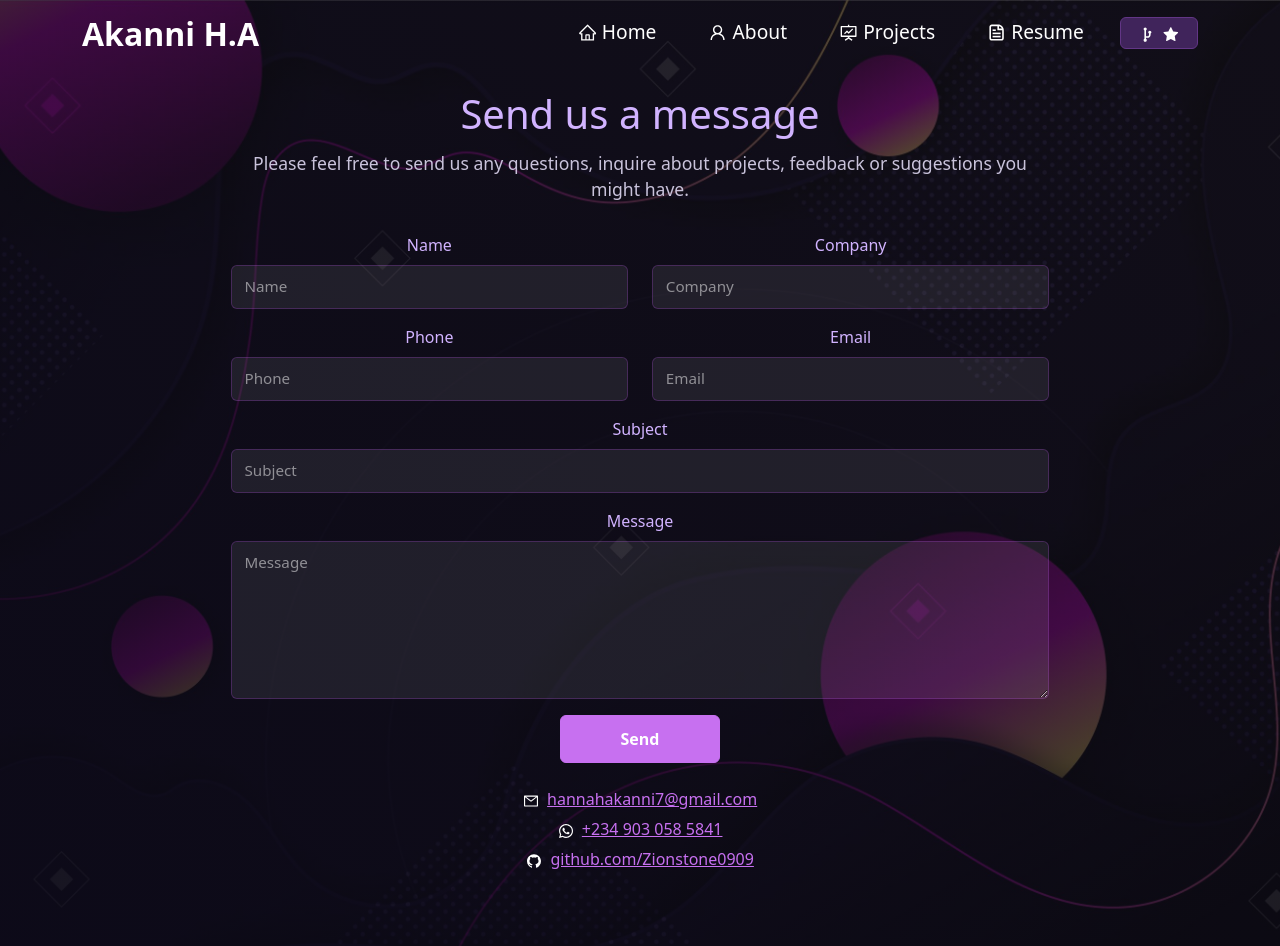
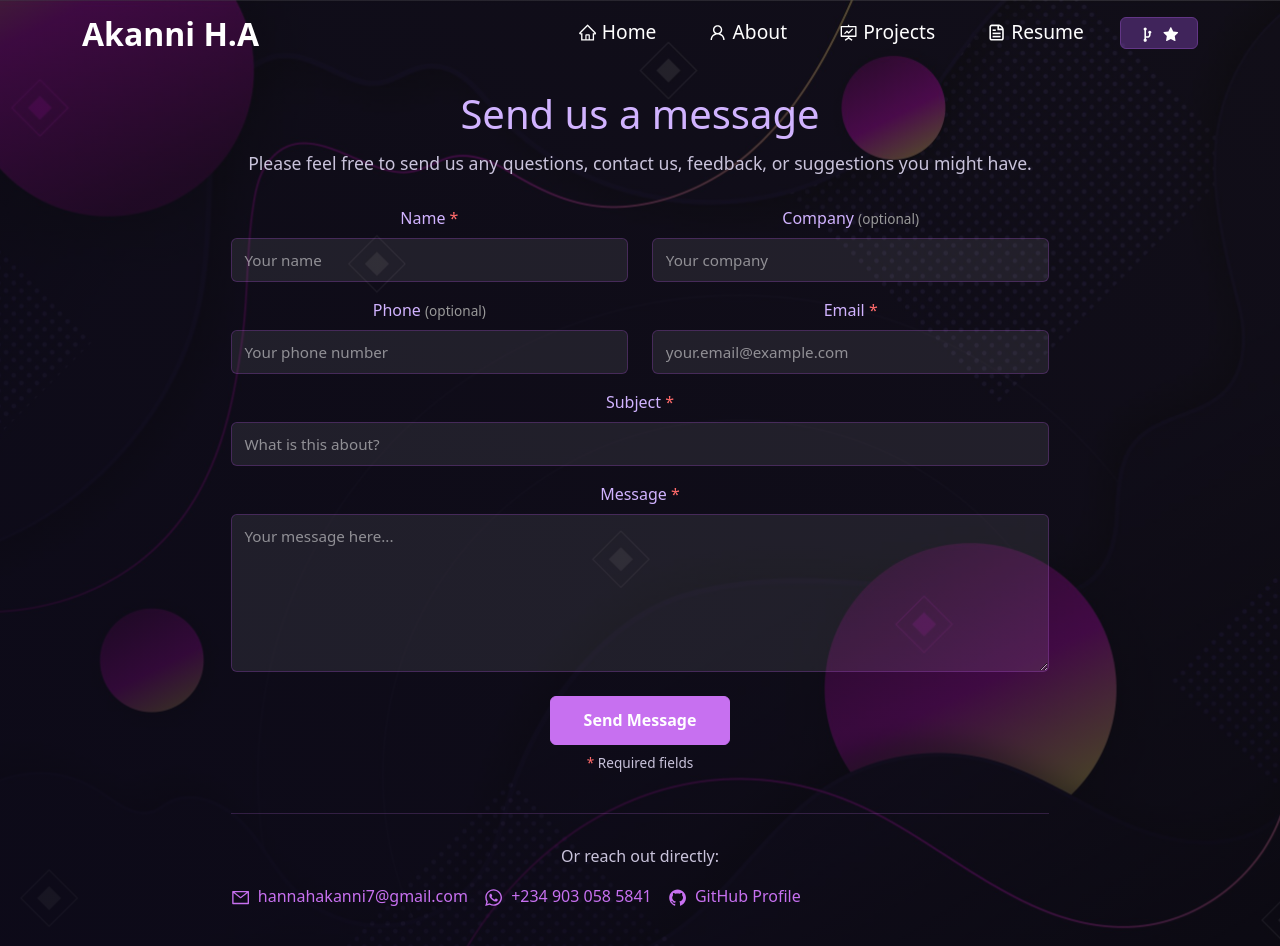
Before and after one commit to Zionstone0909/portfolio, a React (Create React App) app: page /contact in a window 1280 px wide. Shown: the top 946 px of the page. Built offline with nearby package versions, Linux system fonts and the light colour scheme.

Commit message:
Enhance Contact Form with comprehensive validation, error messages, and success feedback

```diff
--- a/src/components/Contact/Contact.js
+++ b/src/components/Contact/Contact.js
@@ -1,95 +1,306 @@
 import React, { useState } from "react";
-import { Container, Row, Col, Form, Button } from "react-bootstrap";
+import { Container, Row, Col, Form, Button, Alert } from "react-bootstrap";
 import { AiFillGithub, AiOutlineMail } from "react-icons/ai";
 import { FaWhatsapp } from "react-icons/fa";
 
 function Contact() {
-  const [form, setForm] = useState({ name: "", company: "", phone: "", email: "", subject: "", message: "" });
+  const [form, setForm] = useState({
+    name: "",
+    company: "",
+    phone: "",
+    email: "",
+    subject: "",
+    message: ""
+  });
+
+  const [errors, setErrors] = useState({});
+  const [submitted, setSubmitted] = useState(false);
+  const [isSubmitting, setIsSubmitting] = useState(false);
 
   function handleChange(e) {
     const { name, value } = e.target;
     setForm((f) => ({ ...f, [name]: value }));
+    // Clear error for this field when user starts typing
+    if (errors[name]) {
+      setErrors((prev) => ({ ...prev, [name]: "" }));
+    }
   }
 
   function validEmail(email) {
     return /^[^\s@]+@[^\s@]+\.[^\s@]+$/.test(email);
   }
 
+  function validateForm() {
+    const newErrors = {};
+
+    if (!form.name.trim()) {
+      newErrors.name = "Name is required.";
+    }
+
+    if (!form.email.trim()) {
+      newErrors.email = "Email is required.";
+    } else if (!validEmail(form.email)) {
+      newErrors.email = "Please enter a valid email address.";
+    }
+
+    if (!form.subject.trim()) {
+      newErrors.subject = "Subject is required.";
+    }
+
+    if (!form.message.trim()) {
+      newErrors.message = "Message is required.";
+    }
+
+    return newErrors;
+  }
+
   function handleSubmit(e) {
     e.preventDefault();
-    // validation
-    if (!form.name.trim()) return alert("Please enter your name.");
-    if (!form.email.trim() || !validEmail(form.email)) return alert("Please enter a valid email.");
-    if (!form.message.trim()) return alert("Please enter a message.");
+    setSubmitted(false);
 
+    // Validate form
+    const newErrors = validateForm();
+    if (Object.keys(newErrors).length > 0) {
+      setErrors(newErrors);
+      return;
+    }
+
+    setIsSubmitting(true);
+
+    // Prepare email content
     const subject = encodeURIComponent(form.subject || `Contact from ${form.name}`);
     const bodyLines = [
       `Name: ${form.name}`,
-      `Company: ${form.company}`,
-      `Phone: ${form.phone}`,
+      `Company: ${form.company || "N/A"}`,
+      `Phone: ${form.phone || "N/A"}`,
       `Email: ${form.email}`,
       "",
-      `Message:\n${form.message}`,
+      `Message:`,
+      form.message,
     ];
     const body = encodeURIComponent(bodyLines.join("\n"));
-    window.location.href = `mailto:hannahakanni7@gmail.com?subject=${subject}&body=${body}`;
+
+    // Send email via mailto
+    try {
+      window.location.href = `mailto:hannahakanni7@gmail.com?subject=${subject}&body=${body}`;
+
+      // Show success message after a brief delay
+      setTimeout(() => {
+        setSubmitted(true);
+        setForm({ name: "", company: "", phone: "", email: "", subject: "", message: "" });
+        setErrors({});
+        setIsSubmitting(false);
+
+        // Hide success message after 5 seconds
+        setTimeout(() => {
+          setSubmitted(false);
+        }, 5000);
+      }, 500);
+    } catch (error) {
+      setErrors({ submit: "An error occurred. Please try again." });
+      setIsSubmitting(false);
+    }
   }
 
   return (
     <Container fluid className="resume-section" id="contact">
       <Row style={{ justifyContent: "center", padding: "40px 20px" }}>
         <Col md={8}>
-          <h2 style={{ color: "#d1b3ff", marginBottom: 12, fontSize: "2.5rem" }}>Send us a message</h2>
-          <p style={{ color: "#c9c3db", marginBottom: 30, fontSize: "1.1rem" }}>Please feel free to send us any questions, inquire about projects, feedback or suggestions you might have.</p>
+          <h2 style={{ color: "#d1b3ff", marginBottom: 12, fontSize: "2.5rem" }}>
+            Send us a message
+          </h2>
+          <p style={{ color: "#c9c3db", marginBottom: 30, fontSize: "1.1rem" }}>
+            Please feel free to send us any questions, contact us, feedback, or suggestions you might have.
+          </p>
 
-          <Form onSubmit={handleSubmit}>
+          {submitted && (
+            <Alert variant="success" style={{ marginBottom: 24, backgroundColor: "rgba(40, 167, 69, 0.1)", borderColor: "#28a745", color: "#d1b3ff" }}>
+              <h5 style={{ marginBottom: 8, color: "#28a745" }}>✓ Thank you! Your message has been sent.</h5>
+              <p style={{ marginBottom: 0, fontSize: "0.95rem" }}>
+                I'll get back to you as soon as possible. In the meantime, feel free to reach out via email or WhatsApp.
+              </p>
+            </Alert>
+          )}
+
+          {errors.submit && (
+            <Alert variant="danger" style={{ marginBottom: 24 }}>
+              {errors.submit}
+            </Alert>
+          )}
+
+          <Form onSubmit={handleSubmit} noValidate>
             <Row>
               <Col md={6} className="mb-3">
-                <Form.Label>Name</Form.Label>
-                <Form.Control name="name" value={form.name} onChange={handleChange} placeholder="Name" />
+                <Form.Label style={{ color: "#d1b3ff", fontWeight: 500 }}>
+                  Name <span style={{ color: "#ff6b6b" }}>*</span>
+                </Form.Label>
+                <Form.Control
+                  name="name"
+                  value={form.name}
+                  onChange={handleChange}
+                  placeholder="Your name"
+                  isInvalid={!!errors.name}
+                  style={{
+                    backgroundColor: errors.name ? "rgba(255, 107, 107, 0.08)" : "rgba(255, 255, 255, 0.08)",
+                    borderColor: errors.name ? "#ff6b6b" : "rgba(199, 112, 240, 0.3)",
+                  }}
+                />
+                {errors.name && (
+                  <Form.Control.Feedback type="invalid" style={{ display: "block", color: "#ff6b6b", marginTop: 4 }}>
+                    {errors.name}
+                  </Form.Control.Feedback>
+                )}
               </Col>
               <Col md={6} className="mb-3">
-                <Form.Label>Company</Form.Label>
-                <Form.Control name="company" value={form.company} onChange={handleChange} placeholder="Company" />
+                <Form.Label style={{ color: "#d1b3ff", fontWeight: 500 }}>
+                  Company <span style={{ color: "#999", fontSize: "0.85em" }}>(optional)</span>
+                </Form.Label>
+                <Form.Control
+                  name="company"
+                  value={form.company}
+                  onChange={handleChange}
+                  placeholder="Your company"
+                  style={{
+                    backgroundColor: "rgba(255, 255, 255, 0.08)",
+                    borderColor: "rgba(199, 112, 240, 0.3)",
+                  }}
+                />
               </Col>
             </Row>
 
             <Row>
               <Col md={6} className="mb-3">
-                <Form.Label>Phone</Form.Label>
-                <Form.Control name="phone" value={form.phone} onChange={handleChange} placeholder="Phone" />
+                <Form.Label style={{ color: "#d1b3ff", fontWeight: 500 }}>
+                  Phone <span style={{ color: "#999", fontSize: "0.85em" }}>(optional)</span>
+                </Form.Label>
+                <Form.Control
+                  type="tel"
+                  name="phone"
+                  value={form.phone}
+                  onChange={handleChange}
+                  placeholder="Your phone number"
+                  style={{
+                    backgroundColor: "rgba(255, 255, 255, 0.08)",
+                    borderColor: "rgba(199, 112, 240, 0.3)",
+                  }}
+                />
               </Col>
               <Col md={6} className="mb-3">
-                <Form.Label>Email</Form.Label>
-                <Form.Control name="email" value={form.email} onChange={handleChange} placeholder="Email" />
+                <Form.Label style={{ color: "#d1b3ff", fontWeight: 500 }}>
+                  Email <span style={{ color: "#ff6b6b" }}>*</span>
+                </Form.Label>
+                <Form.Control
+                  type="email"
+                  name="email"
+                  value={form.email}
+                  onChange={handleChange}
+                  placeholder="your.email@example.com"
+                  isInvalid={!!errors.email}
+                  style={{
+                    backgroundColor: errors.email ? "rgba(255, 107, 107, 0.08)" : "rgba(255, 255, 255, 0.08)",
+                    borderColor: errors.email ? "#ff6b6b" : "rgba(199, 112, 240, 0.3)",
+                  }}
+                />
+                {errors.email && (
+                  <Form.Control.Feedback type="invalid" style={{ display: "block", color: "#ff6b6b", marginTop: 4 }}>
+                    {errors.email}
+                  </Form.Control.Feedback>
+                )}
               </Col>
             </Row>
 
             <Form.Group className="mb-3">
-              <Form.Label>Subject</Form.Label>
-              <Form.Control name="subject" value={form.subject} onChange={handleChange} placeholder="Subject" />
+              <Form.Label style={{ color: "#d1b3ff", fontWeight: 500 }}>
+                Subject <span style={{ color: "#ff6b6b" }}>*</span>
+              </Form.Label>
+              <Form.Control
+                name="subject"
+                value={form.subject}
+                onChange={handleChange}
+                placeholder="What is this about?"
+                isInvalid={!!errors.subject}
+                style={{
+                  backgroundColor: errors.subject ? "rgba(255, 107, 107, 0.08)" : "rgba(255, 255, 255, 0.08)",
+                  borderColor: errors.subject ? "#ff6b6b" : "rgba(199, 112, 240, 0.3)",
+                }}
+              />
+              {errors.subject && (
+                <Form.Control.Feedback type="invalid" style={{ display: "block", color: "#ff6b6b", marginTop: 4 }}>
+                  {errors.subject}
+                </Form.Control.Feedback>
+              )}
             </Form.Group>
 
             <Form.Group className="mb-3">
-              <Form.Label>Message</Form.Label>
-              <Form.Control as="textarea" rows={6} name="message" value={form.message} onChange={handleChange} placeholder="Message" />
+              <Form.Label style={{ color: "#d1b3ff", fontWeight: 500 }}>
+                Message <span style={{ color: "#ff6b6b" }}>*</span>
+              </Form.Label>
+              <Form.Control
+                as="textarea"
+                rows={6}
+                name="message"
+                value={form.message}
+                onChange={handleChange}
+                placeholder="Your message here..."
+                isInvalid={!!errors.message}
+                style={{
+                  backgroundColor: errors.message ? "rgba(255, 107, 107, 0.08)" : "rgba(255, 255, 255, 0.08)",
+                  borderColor: errors.message ? "#ff6b6b" : "rgba(199, 112, 240, 0.3)",
+                  minHeight: "120px",
+                }}
+              />
+              {errors.message && (
+                <Form.Control.Feedback type="invalid" style={{ display: "block", color: "#ff6b6b", marginTop: 4 }}>
+                  {errors.message}
+                </Form.Control.Feedback>
+              )}
             </Form.Group>
 
-            <div style={{ textAlign: "center", marginTop: 12 }}>
-              <Button variant="primary" type="submit" style={{ minWidth: 160 }}>Send</Button>
+            <div style={{ textAlign: "center", marginTop: 24 }}>
+              <Button
+                variant="primary"
+                type="submit"
+                disabled={isSubmitting}
+                style={{
+                  minWidth: 180,
+                  fontWeight: 600,
+                  padding: "10px 25px",
+                  transition: "all 0.3s ease",
+                }}
+              >
+                {isSubmitting ? "Sending..." : "Send Message"}
+              </Button>
+            </div>
+
+            <div style={{ marginTop: 8, textAlign: "center", fontSize: "0.85rem", color: "#c9c3db" }}>
+              <span style={{ color: "#ff6b6b" }}>*</span> Required fields
             </div>
           </Form>
 
-          <div style={{ marginTop: 24, color: "white" }}>
-            <p style={{ marginBottom: 6 }}>
-              <AiOutlineMail />&nbsp; <a href="mailto:hannahakanni7@gmail.com" style={{ color: "#c770f0" }}>hannahakanni7@gmail.com</a>
+          <div style={{ marginTop: 40, paddingTop: 30, borderTop: "1px solid rgba(199, 112, 240, 0.2)" }}>
+            <p style={{ color: "#c9c3db", marginBottom: 16, fontSize: "1rem", fontWeight: 500 }}>
+              Or reach out directly:
             </p>
-            <p style={{ marginBottom: 6 }}>
-              <FaWhatsapp />&nbsp; <a href="https://wa.me/23409030585841" style={{ color: "#c770f0" }} target="_blank" rel="noreferrer">+234 903 058 5841</a>
-            </p>
-            <p>
-              <AiFillGithub />&nbsp; <a href="https://github.com/Zionstone0909" target="_blank" rel="noreferrer" style={{ color: "#c770f0" }}>github.com/Zionstone0909</a>
-            </p>
+            <div style={{ display: "flex", gap: 16, flexWrap: "wrap" }}>
+              <div>
+                <AiOutlineMail style={{ marginRight: 8, color: "#c770f0", fontSize: "1.2em", verticalAlign: "middle" }} />
+                <a href="mailto:hannahakanni7@gmail.com" style={{ color: "#c770f0", textDecoration: "none" }}>
+                  hannahakanni7@gmail.com
+                </a>
+              </div>
+              <div>
+                <FaWhatsapp style={{ marginRight: 8, color: "#c770f0", fontSize: "1.2em", verticalAlign: "middle" }} />
+                <a href="https://wa.me/23409030585841" style={{ color: "#c770f0", textDecoration: "none" }} target="_blank" rel="noreferrer">
+                  +234 903 058 5841
+                </a>
+              </div>
+              <div>
+                <AiFillGithub style={{ marginRight: 8, color: "#c770f0", fontSize: "1.2em", verticalAlign: "middle" }} />
+                <a href="https://github.com/Zionstone0909" target="_blank" rel="noreferrer" style={{ color: "#c770f0", textDecoration: "none" }}>
+                  GitHub Profile
+                </a>
+              </div>
+            </div>
           </div>
         </Col>
       </Row>
```
